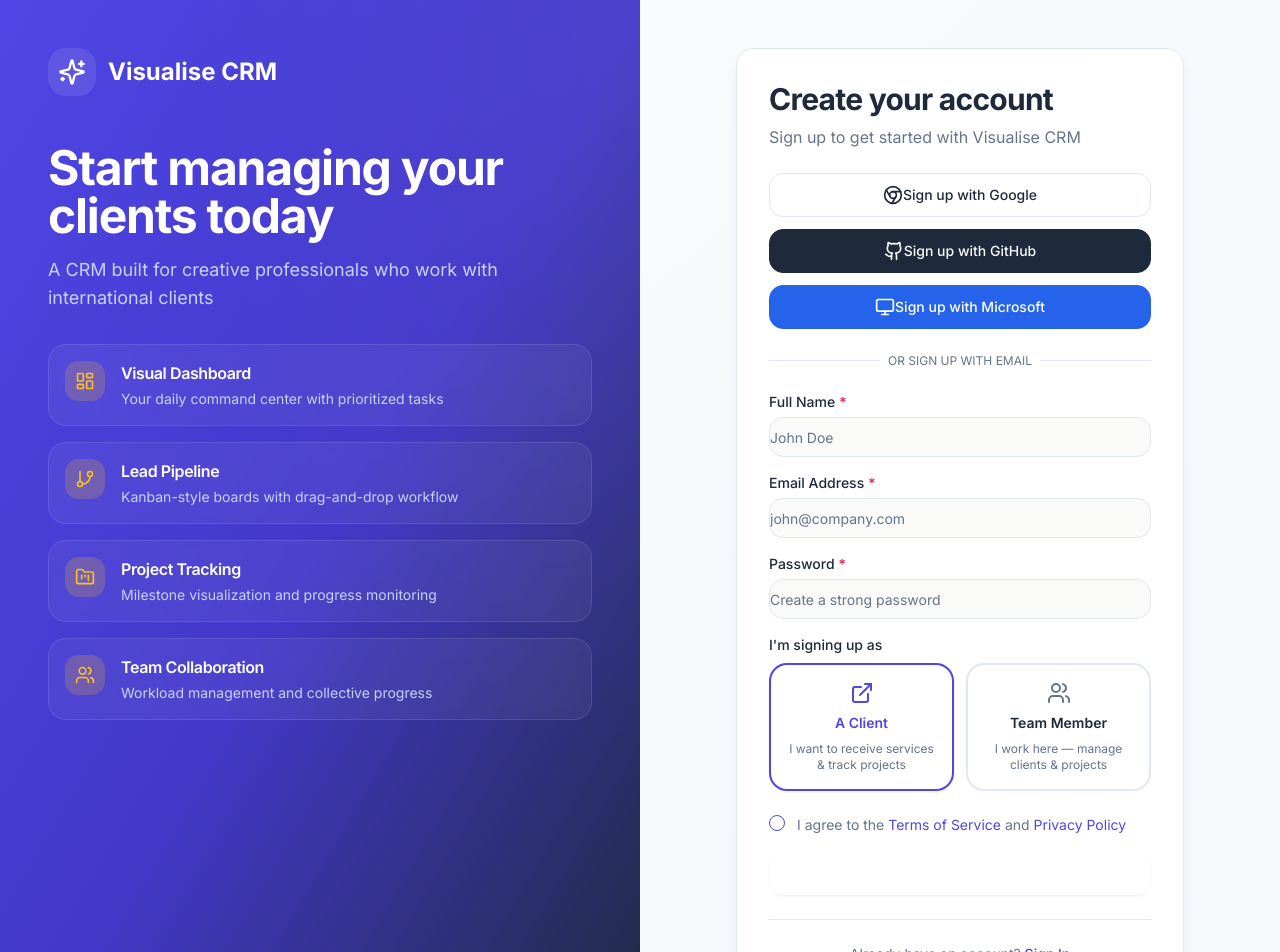
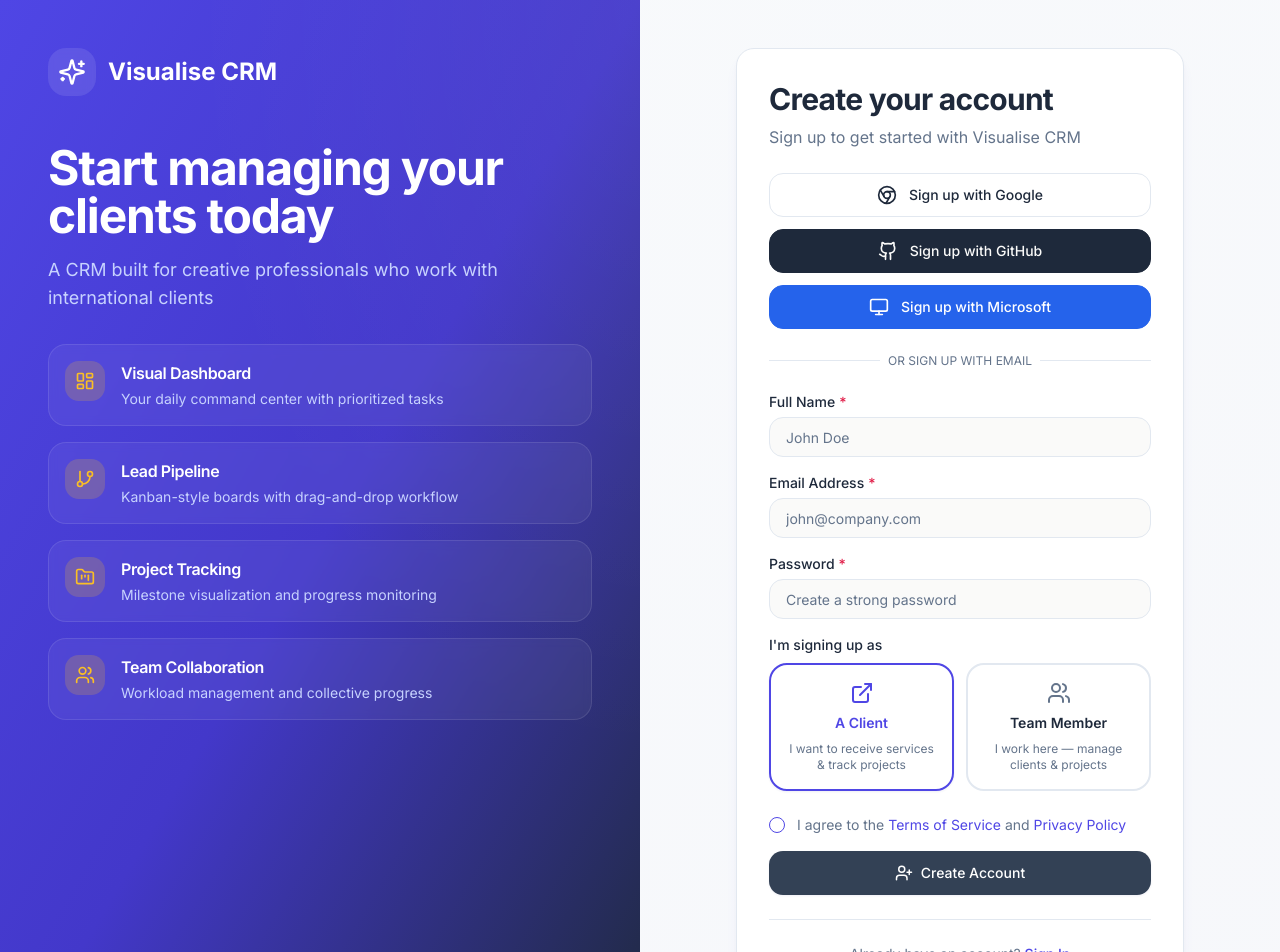
Before and after one commit to Abhishek-1337/Visualise-designs, a React (Vite) app in the folder frontend/: page /register in a window 1280 px wide. Shown: the top 952 px of the page. Built offline with nearby package versions, Linux system fonts and the light colour scheme; no server answers.

Commit message:
login and register page fix

```diff
--- a/frontend/src/components/ui/Input.tsx
+++ b/frontend/src/components/ui/Input.tsx
@@ -27,7 +27,7 @@ const Input = React.forwardRef<HTMLInputElement, InputProps>(({
 }, ref) => {
     const inputId = id || `input-${Math.random()?.toString(36)?.substr(2, 9)}`;
 
-    const baseInputClasses = "flex h-10 w-full rounded-lg border border-input bg-background text-foreground text-sm ring-offset-background file:border-0 file:bg-transparent file:text-sm file:font-medium placeholder:text-muted-foreground focus-visible:outline-none focus-visible:ring-2 focus-visible:ring-ring focus-visible:ring-offset-2 disabled:cursor-not-allowed disabled:opacity-50 transition-shadow duration-200";
+    const baseInputClasses = "flex h-10 w-full rounded-lg border border-input bg-background text-foreground text-sm ring-offset-background file:border-0 file:bg-transparent file:text-sm file:font-medium placeholder:text-muted-foreground focus-visible:outline-none focus-visible:ring-2 focus-visible:ring-ring focus-visible:ring-offset-2 disabled:cursor-not-allowed disabled:opacity-50 transition-shadow duration-200 p-4";
 
     if (type === "checkbox") {
         return (
--- a/frontend/src/pages/login/index.tsx
+++ b/frontend/src/pages/login/index.tsx
@@ -170,7 +170,7 @@ const Login = () => {
                   onClick={() => handleOAuthLogin(btn.provider)}
                   className={btn.color}
                 >
-                  <Icon name={btn.icon} size={20} />
+                  <Icon name={btn.icon} size={20} className="mr-3" />
                   {btn.label}
                 </Button>
               ))}
@@ -201,7 +201,7 @@ const Login = () => {
                   <p className="text-xs text-destructive/80 whitespace-pre-line">{errors?.submit}</p>
                 </div>
               )}
-              <Button type="submit" variant="default" size="lg" fullWidth loading={isLoading} iconName="LogIn" iconPosition="right" className="bg-gradient-primary">
+              <Button type="submit" variant="default" size="lg" fullWidth loading={isLoading} iconName="LogIn" iconPosition="right" className="bg-slate-700 dark:text-slate-200">
                 {isLoading ? 'Signing in...' : 'Sign In'}
               </Button>
             </form>
--- a/frontend/src/pages/register/components/RegistrationForm.tsx
+++ b/frontend/src/pages/register/components/RegistrationForm.tsx
@@ -218,7 +218,7 @@ const RegistrationForm = () => {
         </div>
       </div>
 
-      <div className="flex items-start gap-3 pt-2">
+      <div className="flex items-center gap-3 pt-2">
         <Checkbox
           checked={formData.agreeToTerms}
           onChange={(e) => handleInputChange('agreeToTerms', (e.target as HTMLInputElement).checked)}
@@ -233,7 +233,7 @@ const RegistrationForm = () => {
         </div>
       </div>
 
-      <Button type="submit" variant="default" size="lg" fullWidth loading={isSubmitting} iconName="UserPlus" iconPosition="left" className="bg-gradient-primary">
+      <Button type="submit" variant="default" size="lg" fullWidth loading={isSubmitting} iconName="UserPlus" iconPosition="left" className="bg-slate-700 dark:text-slate-200">
         Create Account
       </Button>
     </form>
--- a/frontend/src/pages/register/index.tsx
+++ b/frontend/src/pages/register/index.tsx
@@ -107,7 +107,7 @@ const Register = () => {
                     onClick={() => handleOAuthLogin(btn.provider)}
                     className={btn.color}
                   >
-                    <Icon name={btn.icon} size={20} />
+                    <Icon name={btn.icon} size={20} className="mr-3" />
                     {btn.label}
                   </Button>
                 ))}
```
